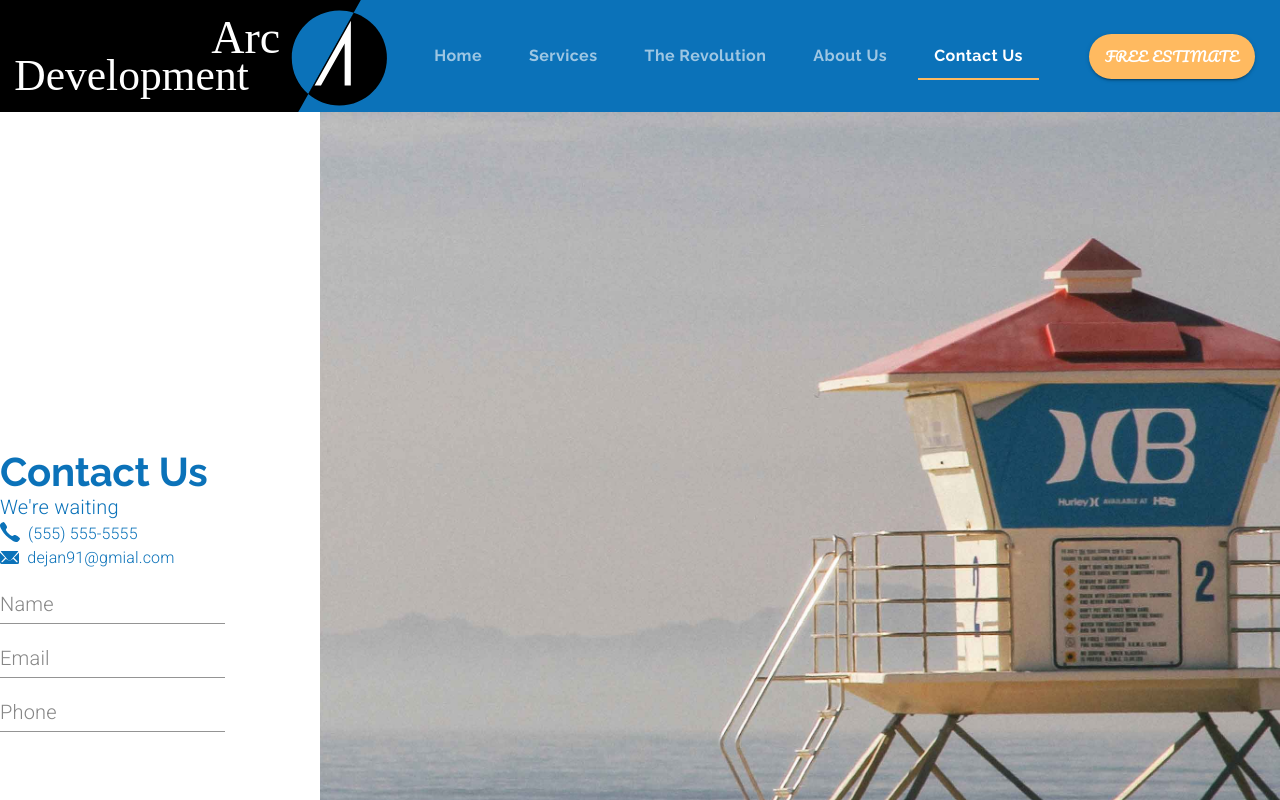
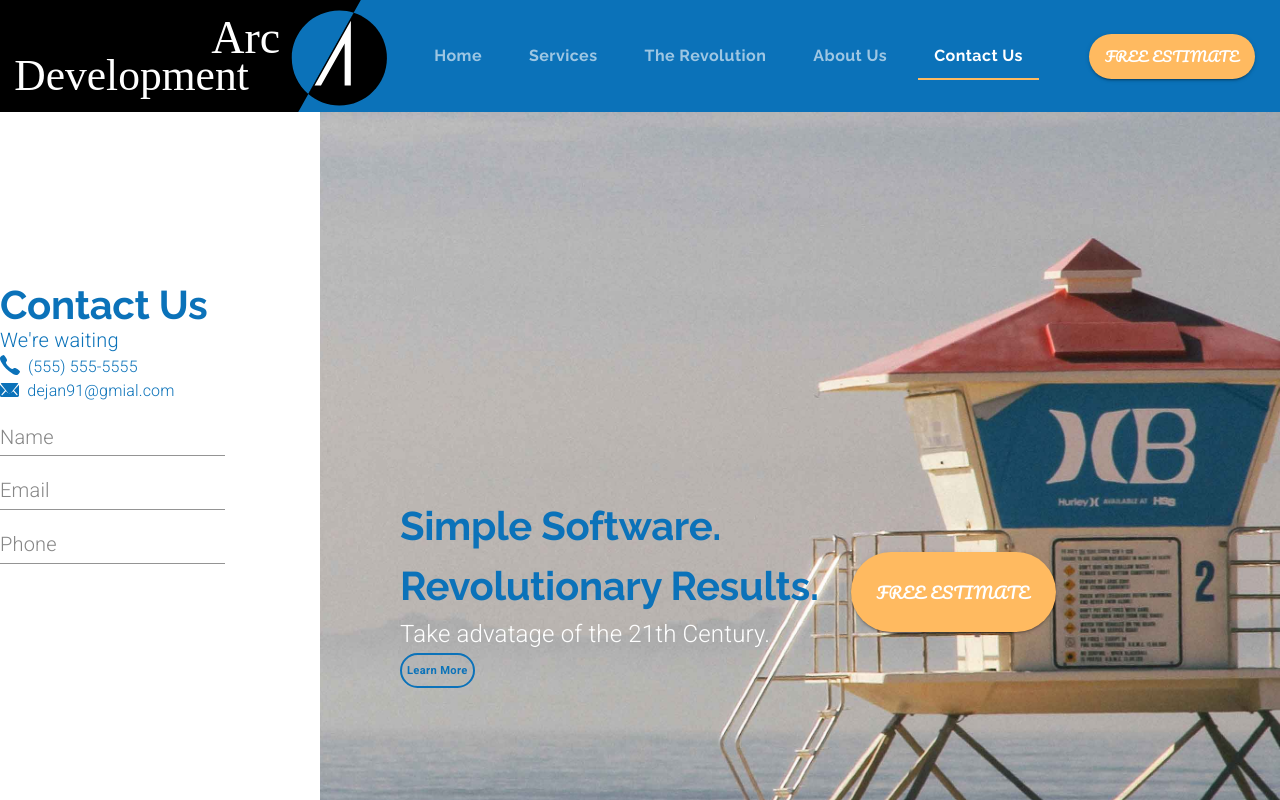
Before and after one commit to dejanV91/materialUiPractice, a React (Create React App) app: page /contactus in a window 1280 px wide. Shown: the top 800 px of the page. Built offline with nearby package versions, Linux system fonts and the light colour scheme.

Commit message:
State Controlled Values

```diff
--- a/src/components/Contact.js
+++ b/src/components/Contact.js
@@ -6,10 +6,12 @@ import { Grid } from "@mui/material";
 import Typography from "@mui/material/Typography";
 import Button from "@mui/material/Button";
 import TextField from "@mui/material/TextField";
+import useMediaQuery from "@mui/material/useMediaQuery";
 
 import background from "../assets/background.jpg";
 import phoneIcon from "../assets/phone.svg";
 import emailIcon from "../assets/email.svg";
+import airplane from "../assets/send.svg";
 
 const useStyles = makeStyles()((theme) => ({
   background: {
@@ -19,15 +21,38 @@ const useStyles = makeStyles()((theme) => ({
     backgroundRepeat: "no-repeat",
     height: "60em",
   },
+  estimateButton: {
+    ...theme.typography.estimate,
+    borderRadius: 50,
+    height: 80,
+    width: 205,
+    backgroundColor: theme.palette.common.orange,
+    fontSize: "1rem",
+    marginRight: "5em",
+    marginLeft: "2em",
+    [theme.breakpoints.down("md")]: {
+      marginLeft: 0,
+      marginRight: 0,
+    },
+  },
+  learnButton: {
+    ...theme.typography.learnButton,
+    fontSize: "0.7rem",
+    height: 35,
+    padding: 5,
+    [theme.breakpoints.down("md")]: { marginBottom: "2em" },
+  },
 }));
 
-export default function Contact() {
+export default function Contact(props) {
   const { classes } = useStyles();
   const theme = useTheme();
+  const matchesMD = useMediaQuery(theme.breakpoints.down("md"));
 
   const [name, setName] = useState("");
   const [email, setEmail] = useState("");
   const [phone, setPhone] = useState("");
+  const [message, setMessage] = useState("");
 
   return (
     <Grid container direction="row">
@@ -84,6 +109,7 @@ export default function Contact() {
               id="name"
               variant="standard"
               value={name}
+              onChange={(event) => setName(event.target.value)}
             ></TextField>
           </Grid>
           <Grid item>
@@ -92,6 +118,7 @@ export default function Contact() {
               id="emal"
               variant="standard"
               value={email}
+              onChange={(event) => setEmail(event.target.value)}
             ></TextField>
           </Grid>
           <Grid item>
@@ -100,11 +127,83 @@ export default function Contact() {
               id="phone"
               variant="standard"
               value={phone}
+              onChange={(event) => setPhone(event.target.value)}
             ></TextField>
           </Grid>
         </Grid>
+        <Grid item>
+          <TextField
+            variant="standard"
+            multiline
+            rows={10}
+            value={message}
+            id="message"
+            onChange={(event) => {
+              setMessage(event.target.value);
+            }}
+          ></TextField>
+        </Grid>
+        <Button variant="contained">
+          Send Message <img src={airplane} alt="paper airplane" />
+        </Button>
       </Grid>
-      <Grid item container className={classes.background} lg={9}></Grid>
+      <Grid
+        item
+        container
+        className={classes.background}
+        alignItems="center"
+        lg={9}
+      >
+        <Grid
+          item
+          style={{
+            marginLeft: matchesMD ? 0 : "5em",
+            textAlign: matchesMD ? "center" : "inherit",
+          }}
+        >
+          <Grid container direction="column">
+            <Grid item>
+              <Typography variant="h2">
+                Simple Software.
+                <br /> Revolutionary Results.
+              </Typography>
+              <Typography variant="subtitle2" style={{ fontSize: "1.5rem" }}>
+                Take advatage of the 21th Century.
+              </Typography>
+              <Grid
+                container
+                justifyContent={matchesMD ? "center" : undefined}
+                item
+              >
+                <Button
+                  component={Link}
+                  to="/revolution"
+                  variant="outlined"
+                  className={classes.learnButton}
+                  onClick={() => {
+                    props.setValue(2);
+                  }}
+                >
+                  Learn More
+                </Button>
+              </Grid>
+            </Grid>
+          </Grid>
+        </Grid>
+        <Grid item>
+          <Button
+            component={Link}
+            to="/estimate"
+            variant="contained"
+            className={classes.estimateButton}
+            onClick={() => {
+              props.setValue(5);
+            }}
+          >
+            Free Estimate
+          </Button>
+        </Grid>
+      </Grid>
     </Grid>
   );
 }
```
